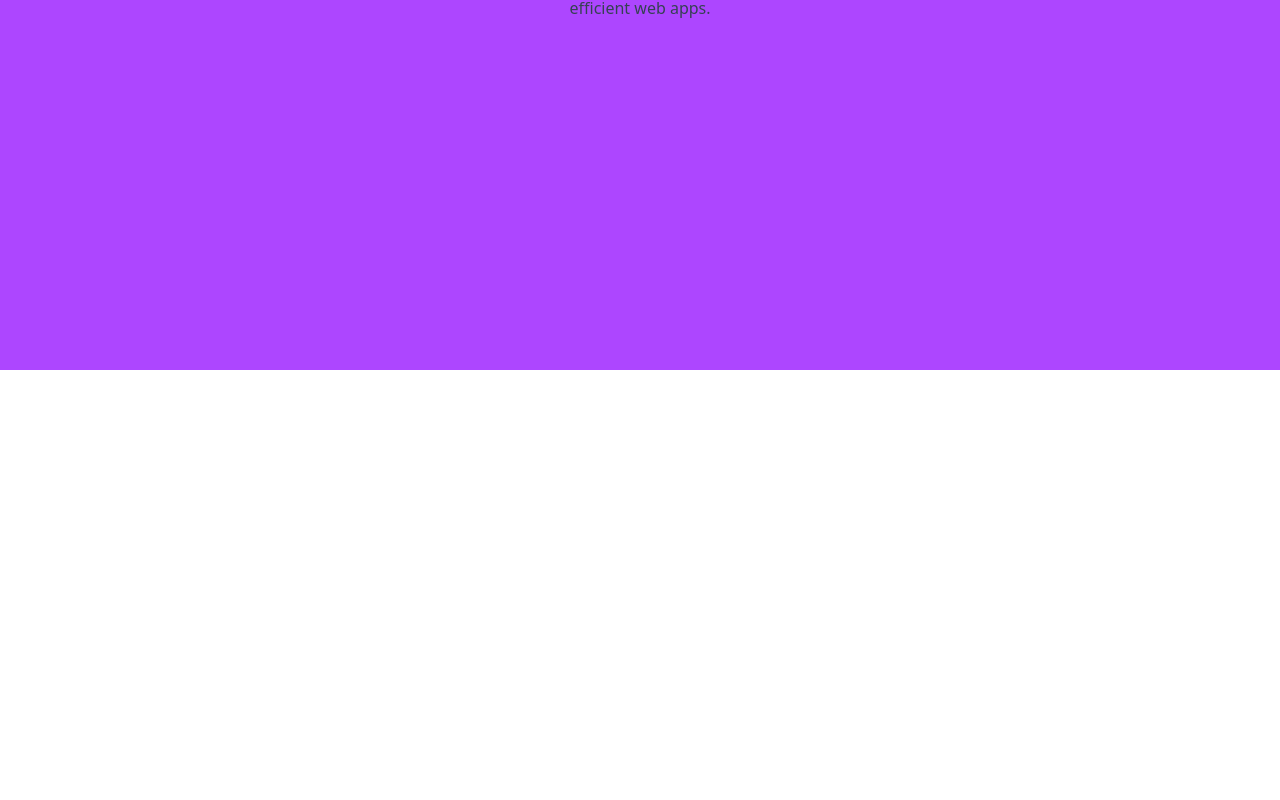
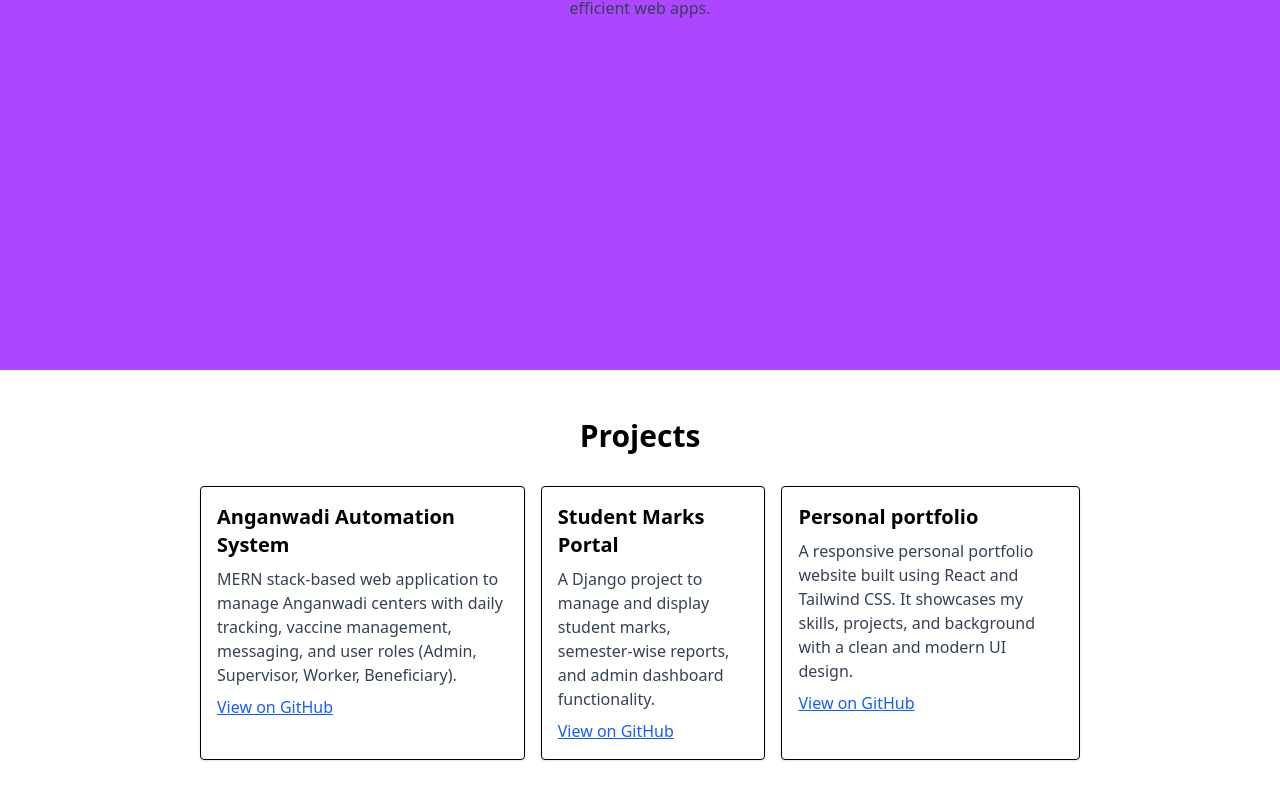
Before and after one commit to parvathy111/Personal_portfolio, a React (Vite) app: page / in a window 1280 px wide. Shown: the part 1294-2094 px from the top of the page. Before the commit the page ends 1664 px from the top, so only its background shows below. Built offline with nearby package versions, Linux system fonts and the light colour scheme.

Commit message:
added project page

```diff
--- a/src/App.jsx
+++ b/src/App.jsx
@@ -2,7 +2,9 @@ import React from 'react'
 import Header from './components/header'
 import Home from './pages/Home'
 import About from './pages/About'
+import Project from './pages/Project'
 import  './index.css'
+
 
 
 
@@ -13,6 +15,7 @@ const App = () => {
     <main className="scroll-smooth">
         <section id="home"><Home /></section>
         <section id="about"><About/></section>
+        <section id="project"><Project/></section>
     </main>
     </>
   )
--- a/src/components/Header.jsx
+++ b/src/components/Header.jsx
@@ -6,7 +6,7 @@ const Header = () => {
         <nav className="space-x-6">
           <a href="#home" className="hover:text-blue-500">Home</a>
           <a href="#about" className="hover:text-blue-500">About</a>
-          <a href="#projects" className="hover:text-blue-500">Projects</a>
+          <a href="#project" className="hover:text-blue-500">Projects</a>
           <a href="#contact" className="hover:text-blue-500">Contact</a>
           <a href="#resume" className="hover:text-blue-500">Resume</a>
         </nav>
--- /dev/null
+++ b/src/pages/Project.jsx
@@ -0,0 +1,83 @@
+import anganwadiImg from '../assets/anganwadi.png';
+import marksportalImg from '../assets/marksportal.png';
+
+const Projects = () => {
+  return (
+    <div className="min-h-screen px-4 py-12 bg-white flex flex-col items-center">
+      <h2 className="text-3xl font-bold mb-6">Projects</h2>
+
+      <div className="w-full max-w-4xl space-y-10 flex">
+        {/* Project 1 */}
+        <div className="p-4 border rounded shadow-sm md:flex gap-6 m-2">
+          {/* <img
+            src={anganwadiImg}
+            alt="Anganwadi Automation"
+            className="w-full md:w-1/3 rounded"
+          /> */}
+          <div>
+            <h3 className="text-xl font-semibold mt-4 md:mt-0">Anganwadi Automation System</h3>
+            <p className="text-gray-700 mt-2">
+              MERN stack-based web application to manage Anganwadi centers with daily tracking,
+              vaccine management, messaging, and user roles (Admin, Supervisor, Worker, Beneficiary).
+            </p>
+            <a
+              href="https://github.com/yourusername/anganwadi-automation"
+              target="_blank"
+              className="text-blue-600 underline mt-2 inline-block"
+            >
+              View on GitHub
+            </a>
+          </div>
+        </div>
+
+        {/* Project 2 */}
+        <div className="p-4 border rounded shadow-sm md:flex gap-6 m-2">
+          {/* <img
+            src={marksportalImg}
+            alt="Student Marks Portal"
+            className="w-full md:w-1/3 rounded"
+          /> */}
+          <div>
+            <h3 className="text-xl font-semibold mt-4 md:mt-0">Student Marks Portal</h3>
+            <p className="text-gray-700 mt-2">
+              A Django project to manage and display student marks, semester-wise reports, and admin
+              dashboard functionality.
+            </p>
+            <a
+              href="https://github.com/yourusername/student-marks-portal"
+              target="_blank"
+              className="text-blue-600 underline mt-2 inline-block"
+            >
+              View on GitHub
+            </a>
+          </div>
+        </div>
+
+        {/* Project 3 */}
+        <div className="p-4 border rounded shadow-sm md:flex gap-6 m-2">
+          {/* <img
+            src={anganwadiImg}
+            alt="Anganwadi Automation"
+            className="w-full md:w-1/3 rounded"
+          /> */}
+          <div>
+            <h3 className="text-xl font-semibold mt-4 md:mt-0">Personal portfolio</h3>
+            <p className="text-gray-700 mt-2">
+              A responsive personal portfolio website built using React and Tailwind CSS. It showcases my skills, projects, and background with a clean and modern UI design.
+            </p>
+            <a
+              href="https://github.com/yourusername/anganwadi-automation"
+              target="_blank"
+              className="text-blue-600 underline mt-2 inline-block"
+            >
+              View on GitHub
+            </a>
+          </div>
+        </div>
+
+      </div>
+    </div>
+  );
+};
+
+export default Projects;
```
Also changed, not shown: src/assets/anganwadi.png (added), src/assets/marksportal.png (added).
